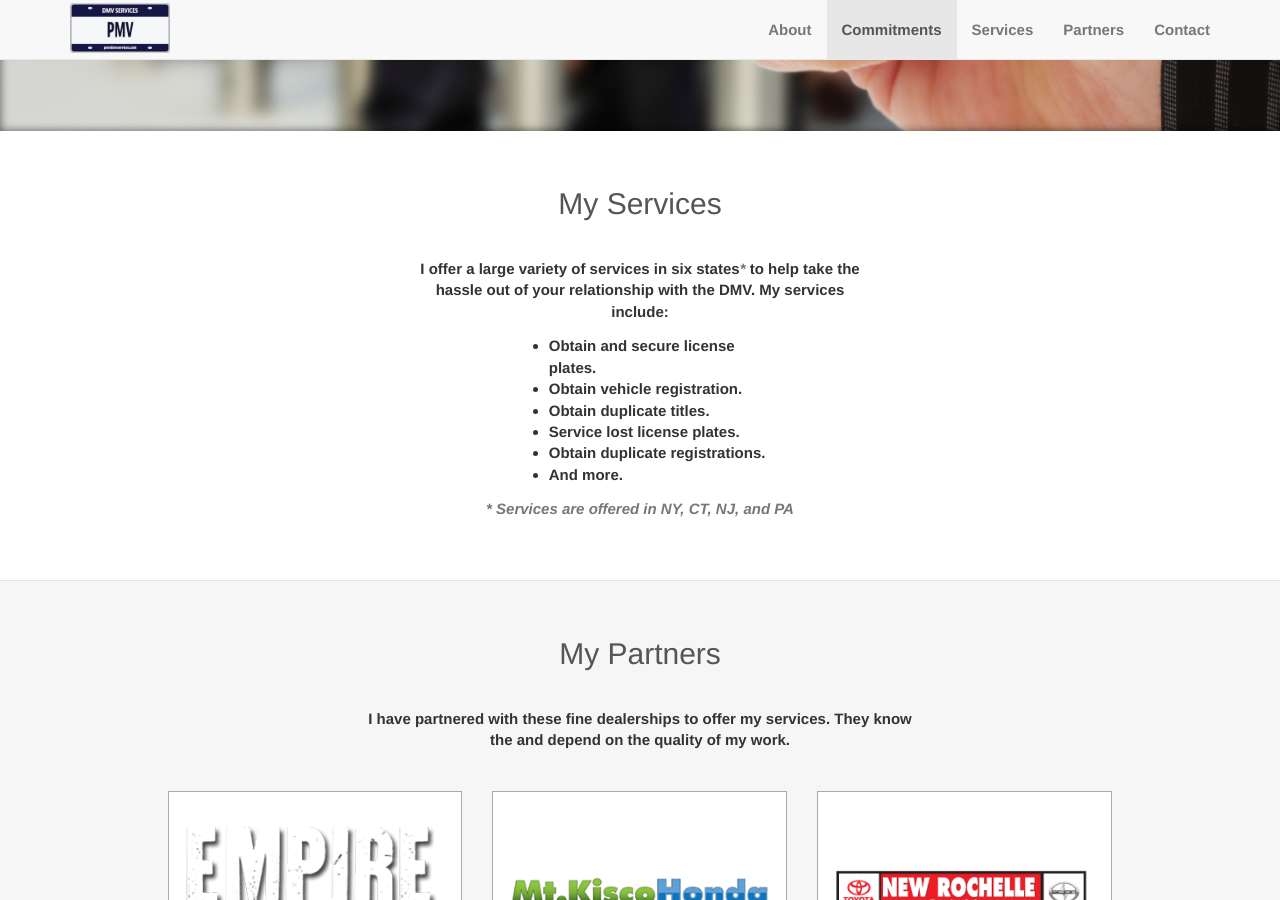
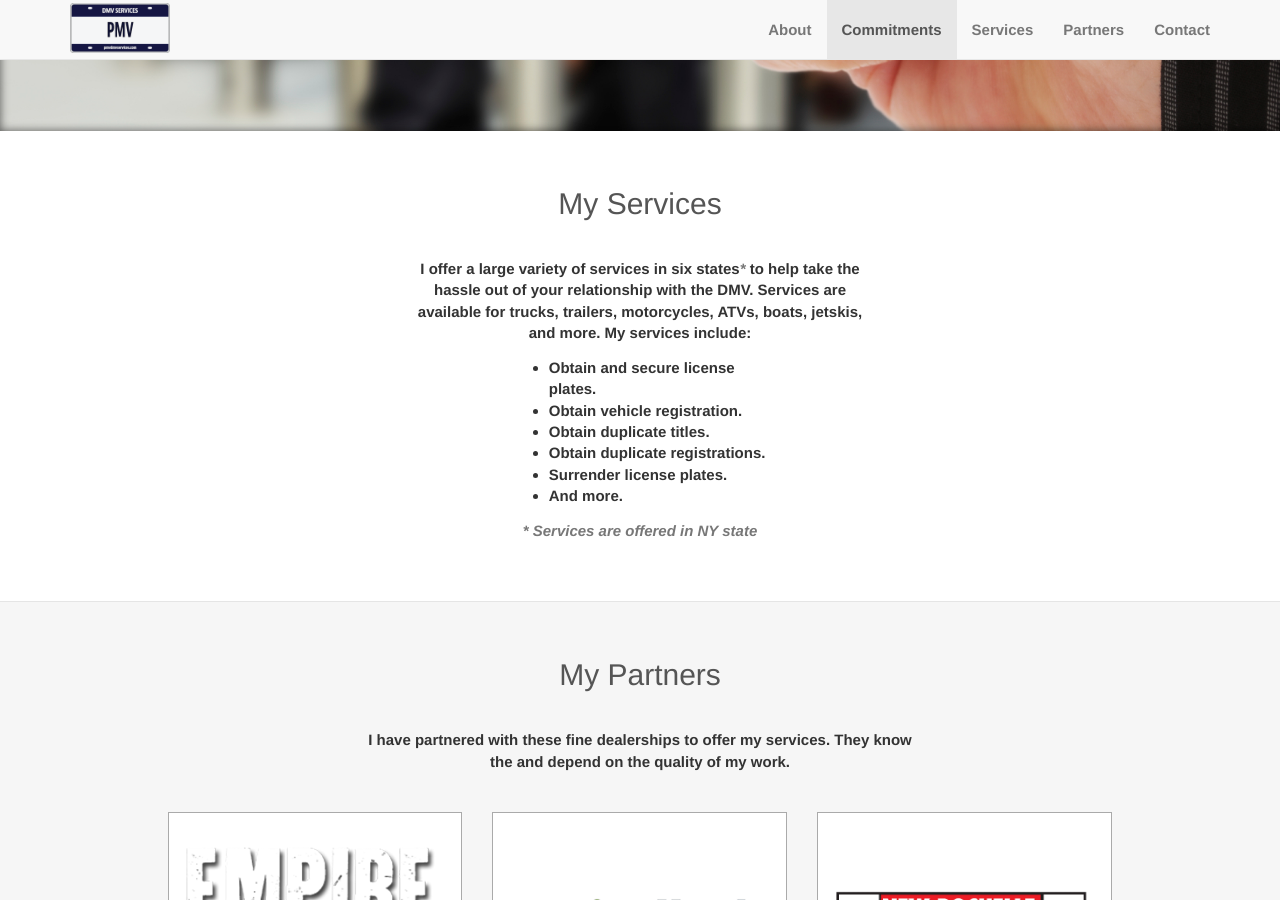
Before and after one commit to 91ferns/peterveltri, a Jekyll site: the page built from index.html, in a window 1280 px wide and 900 px high, scrolled down 2036 px. Built offline with Jekyll 4.4.1, drawn with Linux system fonts in a browser that asks for light colours; nearby versions of some CDN libraries; some of the changed text lies outside the part shown.

Commit message:
Update site and disclaimer

```diff
--- a/index.html
+++ b/index.html
@@ -14,7 +14,7 @@ title: Peter Veltri | Drive Confident - Rest Assured
         <h1><span>PMV DMV Services</span></h1>
         <h3><span>Owner Operated Door-to-Door DMV Services</span></h3>
         <h5><span>Private Service Bureau licensed by the State of New York</span></h5>
-        <h5><span>Disclaimer: This transaction or service is also available, at no charge, directly from the official <a href="http://www.nysdmv.com">Department of Motor Vehicles website</a></span></h5>
+        <h5 style="font-size: 24pt"><span>Disclaimer: This transaction or service is also available, at no charge, directly from the official Department of Motor Vehicles website at <a href="http://www.nysdmv.com">http://www.nysdmv.com</a></span></h5>
 
       </div>
 
@@ -120,7 +120,7 @@ title: Peter Veltri | Drive Confident - Rest Assured
           <div class="row inner-row">
             <div class="col-sm-10 col-sm-offset-1">
               <p class="center" style="margin-bottom: 0px;">
-              I offer a large variety of services in six states<cite>*</cite> to help take the hassle out of your relationship with the DMV. My services include:
+              I offer a large variety of services in six states<cite>*</cite> to help take the hassle out of your relationship with the DMV. Services are available for trucks, trailers, motorcycles, ATVs, boats, jetskis, and more. My services include:
               </p>
             </div>
             <div class="col-sm-6 col-sm-offset-3">
@@ -128,14 +128,13 @@ title: Peter Veltri | Drive Confident - Rest Assured
                 <li>Obtain and secure license plates.</li>
                 <li>Obtain vehicle registration.</li>
                 <li>Obtain duplicate titles.</li>
-                <li>Service lost license plates.</li>
                 <li>Obtain duplicate registrations.</li>
+                <li>Surrender license plates.</li>
                 <li>And more.</li>
               </ul>
-
             </div>
             <div class="col-sm-12">
-              <p class="center"><cite style="font-weight:bold;">* Services are offered in NY, CT, NJ, and PA</cite></p>
+              <p class="center"><cite style="font-weight:bold;">* Services are offered in NY state</cite></p>
             </div>
           </div>
 
```
